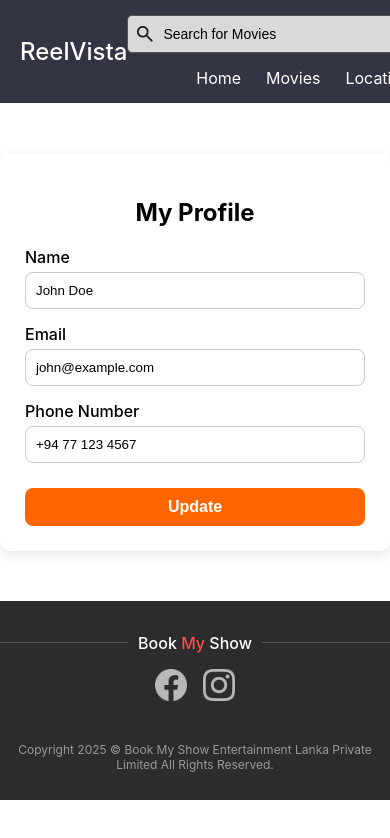
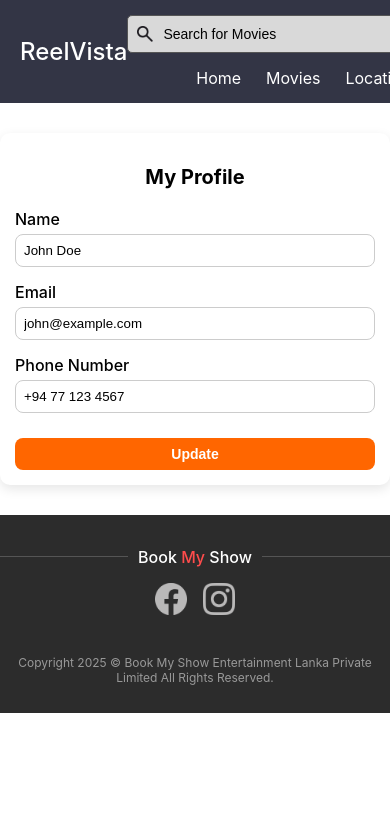
Before and after one commit to hansadisr/Smart-Seat-Booking-Web-for-Film-Halls, a React (Create React App) app: page /profile in a window 390 px wide. Shown: the top 838 px of the page. Built offline with nearby package versions, Linux system fonts and the light colour scheme.

Commit message:
added nav bar

```diff
--- a/src/styles/Profile.css
+++ b/src/styles/Profile.css
@@ -1,6 +1,11 @@
+.profile-page {
+  background-color: #fff;
+  min-height: 100vh;
+}
+
 .profile-container {
   max-width: 400px;
-  margin: 50px auto;
+  margin: 130px auto;
   padding: 25px;
   background: #fff;
   border-radius: 10px;
@@ -45,3 +50,25 @@
 .update-btn1:hover {
   background-color: #e65c00;
 }
+
+@media (max-width: 768px) {
+  .profile-container {
+    margin: 30px auto;
+    padding: 15px;
+  }
+}
+
+@media (max-width: 480px) {
+  .profile-container h2 {
+    font-size: 20px;
+  }
+
+  .profile-field input {
+    padding: 8px;
+  }
+
+  .update-btn1 {
+    font-size: 14px;
+    padding: 8px;
+  }
+}
```
